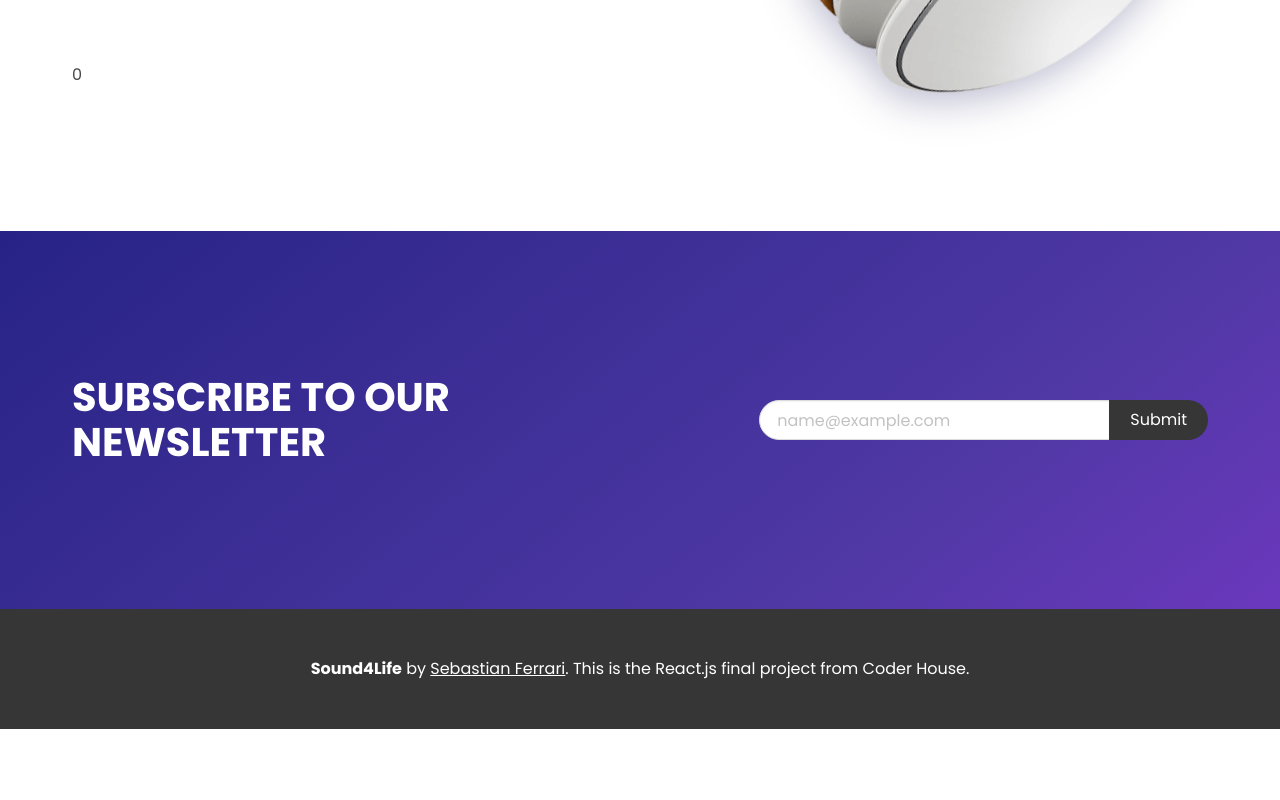
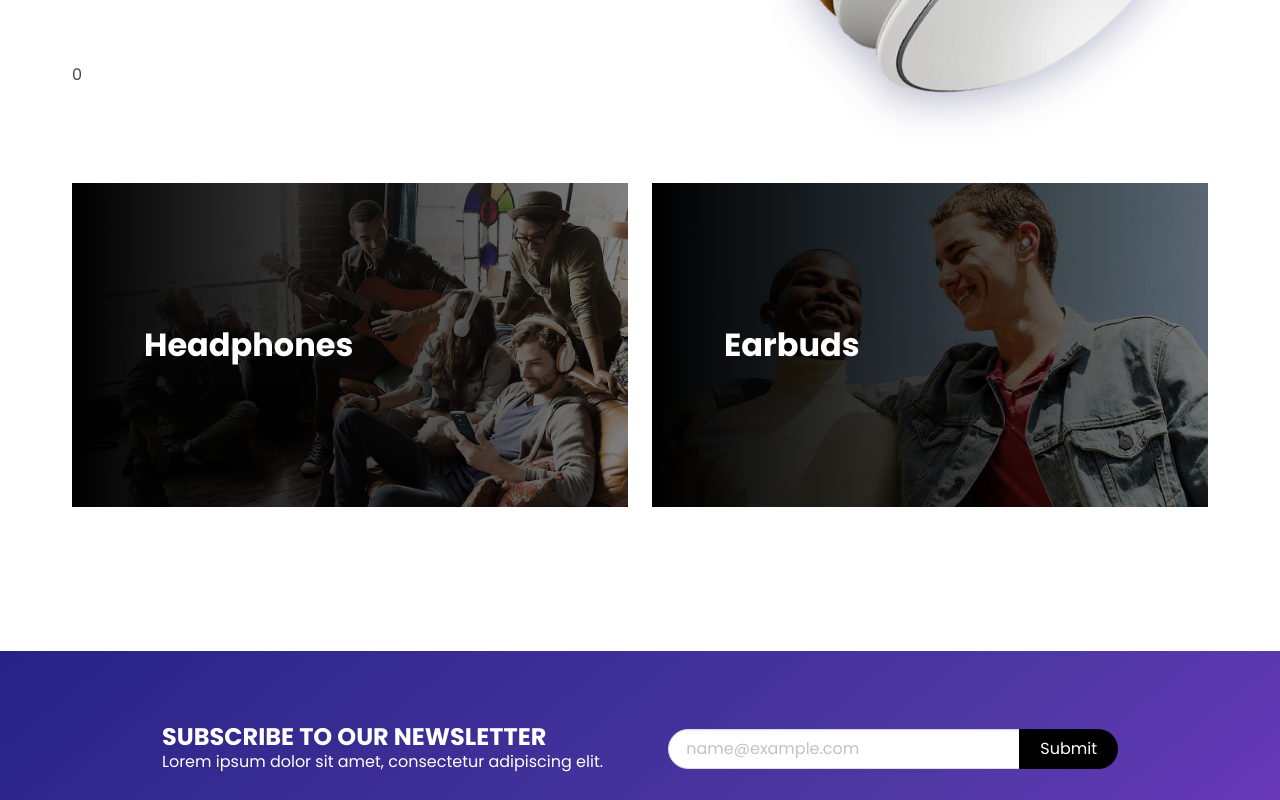
Before and after one commit to sebaferrari23/sound4life-ecommerce, a React (Create React App) app: page / in a window 1280 px wide. Shown: the part 820-1620 px from the top of the page. Before the commit the page ends 1549 px from the top, so only its background shows below. Built offline with nearby package versions, Linux system fonts and the light colour scheme; no server answers; the database is empty.

Commit message:
Add detail of buyer on checkout and some general fixes

```diff
--- a/src/components/Detail/ProductDetails.js
+++ b/src/components/Detail/ProductDetails.js
@@ -53,7 +53,7 @@ const ProductDetail = ({product}) => {
             <div className="column pr-6">
                 <h1 className="title">{product.title}</h1>
                 <h3 className="subtitle">{product.brand}</h3>
-                <p className="mb-5">{product.descripcion}</p>
+                <p className="mb-5">{product.description}</p>
                 <p className="title"><strong>${product.price}</strong></p>
                 <div className="columns mb-5 is-align-items-center">
                     <div className="column">
--- /dev/null
+++ b/src/components/Home/FeaturedCategories.js
@@ -0,0 +1,24 @@
+import {Link} from 'react-router-dom'
+import { categories } from '../../constant/categories'
+
+export const FeaturedCategories = () => {
+    return (
+        <div className="pt-6">
+            <div className="columns">
+
+                { categories.map(
+                    category =>
+                        <div className="column" key={category.id}>
+                            <section className="hero is-category is-medium is-dark is-relative is-clipped">
+                                <Link to={category.route} className="hero-body">
+                                    <div className="title">{category.title}</div>
+                                </Link>
+                                <img className="is-overlay" src={category.image} alt={category.title} />
+                            </section>
+                        </div>
+                    )
+                }
+            </div>
+        </div>
+    )
+}
--- a/src/components/Home/FeaturedProducts.js
+++ b/src/components/Home/FeaturedProducts.js
@@ -25,15 +25,13 @@ const FeaturedProducts = () => {
     }, []);
 
     return (
-        <section className="section is-medium">
-            <div className="container">
-                { loading ?
-                    <Spinner /> :
-                    fetchFeaturedProducts.length &&
-                    <ProductsList productsList={fetchFeaturedProducts} productsTitle="New products" />
-                }
-            </div>
-        </section>
+        <div className="mb-6">
+            { loading ?
+                <Spinner /> :
+                fetchFeaturedProducts.length &&
+                <ProductsList productsList={fetchFeaturedProducts} productsTitle="Featured products" />
+            }
+        </div>
     )
 }
 
--- a/src/components/Home/index.js
+++ b/src/components/Home/index.js
@@ -1,11 +1,17 @@
 import Hero from "./Hero"
 import FeaturedProducts from "./FeaturedProducts"
+import { FeaturedCategories } from "./FeaturedCategories"
 
 const Home = () => {
     return (
         <>
             <Hero />
-            <FeaturedProducts />
+            <section className="section is-medium">
+                <div className="container">
+                    <FeaturedProducts />
+                    <FeaturedCategories />
+                </div>
+            </section>
         </>
     )
 }
--- a/src/components/Product/Product.js
+++ b/src/components/Product/Product.js
@@ -1,7 +1,7 @@
 import { Link } from 'react-router-dom';
 const Product = ( { id, image, title, brand, price} ) => {
     return (
-        <div className="card">
+        <div className="card card--product">
 
             <Link to={`/details/${id}`} className="card-image">
                 <figure className="image">
--- a/src/components/Product/ProductsList.js
+++ b/src/components/Product/ProductsList.js
@@ -4,7 +4,7 @@ const ProductsList = ({productsTitle, productsList}) => {
     return (
         <>
             <h3 className="title is-uppercase mb-6">{ productsTitle }</h3>
-            <div className="columns">
+            <div className="columns is-multiline">
                 { productsList.length && productsList.map((product) => {
                     return (
                         <div className="column is-4" key={product.id}>
--- a/src/components/general/Newsletter.js
+++ b/src/components/general/Newsletter.js
@@ -1,11 +1,16 @@
 const Newsletter = () => {
     return (
-        <section className="hero is-primary is-medium is-bold">
+        <section className="hero is-primary pt-5 pb-5 is-bold">
             <div className="hero-body">
                 <div className="container">
-                    <div className="is-flex is-align-items-center is-justify-content-center">
+                    <div className="columns">
 
-                        <h3 className="title is-uppercase is-2 mb-0 mr-6">Subscribe to our newsletter</h3>
+                        <div className="column is-10 is-offset-1 is-flex is-align-items-center is-justify-content-space-between">
+
+                            <div className="block mb-0">
+                                <h3 className="title is-uppercase is-4 mb-0 mr-6">Subscribe to our newsletter</h3>
+                                <p>Lorem ipsum dolor sit amet, consectetur adipiscing elit.</p>
+                            </div>
 
                             <form action="#">
                                 <div className="field has-addons">
@@ -19,6 +24,8 @@ const Newsletter = () => {
                             </form>
 
                         </div>
+
+                    </div>
                 </div>
             </div>
         </section>
--- a/src/components/general/WidgetCart.js
+++ b/src/components/general/WidgetCart.js
@@ -53,7 +53,7 @@ const WidgetCart = ({show, action}) => {
             { data.itemsCart.totalCart > 0 &&
                 <div className="is-flex is-align-items-center is-justify-content-space-between mt-6">
                     <button className="button is-danger is-rounded" onClick={removeAllItemsFromCart}>Remove all products</button>
-                    <Link to="/cart" className="button is-primary is-pulled-right is-rounded"><span>Go To Cart</span><span className="icon"><i className="fas fa-arrow-right"></i></span></Link>
+                    <Link to="/cart" onClick={action} className="button is-primary is-pulled-right is-rounded"><span>Go To Cart</span><span className="icon"><i className="fas fa-arrow-right"></i></span></Link>
                 </div>
 
             }
--- a/src/styles/App.scss
+++ b/src/styles/App.scss
@@ -11,10 +11,12 @@ $white: #fff;
 $family-sans-serif: "Poppins", sans-serif;
 $primary: $purple;
 $fullhd-enabled: false;
+$dark: #000;
 
 // Update some of Bulma's component variables
 $navbar-item-hover-background-color: transparent;
 $footer-padding: 3rem 1.5rem;
+$box-padding: 1.5rem;
 
 // Import Bulma
 @import "../../node_modules/bulma/sass/utilities/_all.sass";
@@ -24,6 +26,7 @@ $footer-padding: 3rem 1.5rem;
 
 // Elements
 @import "../../node_modules/bulma/sass/elements/button.sass";
+@import "../../node_modules/bulma/sass/elements/icon.sass";
 @import "../../node_modules/bulma/sass/elements/container.sass";
 @import "../../node_modules/bulma/sass/elements/title.sass";
 @import "../../node_modules/bulma/sass/elements/table.sass";
@@ -43,7 +46,5 @@ $footer-padding: 3rem 1.5rem;
 @import "../../node_modules/bulma/sass/layout/footer.sass";
 @import "../../node_modules/bulma/sass/layout/section.sass";
 
-@import "../../node_modules/bulma/bulma";
-
 // Customs scss
 @import "custom.scss";
--- a/src/styles/_custom.scss
+++ b/src/styles/_custom.scss
@@ -1,3 +1,70 @@
+.is-sticky {
+    position: sticky;
+    top: 105px;
+}
+
+.card {
+    overflow: visible;
+    min-height: 554px;
+    &.card--product {
+        .card-image {
+            img {
+                transition: all .4s ease-in-out;
+                transform: translateY(0);
+                filter: drop-shadow(0 5px 10px rgba(34,34,100,.1));
+            }
+            &:hover {
+                img {
+                    transform: translateY(-10px);
+                    filter: drop-shadow(0 10px 20px rgba(34,34,100,.05));
+                }
+            }
+        }
+    }
+}
+
+.hero {
+    &.is-category {
+        .hero-body {
+            position: relative;
+            z-index: 10;
+        }
+        &:before {
+            display: block;
+            content: '';
+            position: absolute;
+            z-index: 5;
+            top: 0;
+            left: 0;
+            right: 0;
+            bottom: 0;
+            background-image: linear-gradient(to right, rgba(0,0,0,1) 0%, rgba(0,0,0,0) 100%);
+            transition: all .4s ease-in-out;
+        }
+        img {
+            opacity: .5;
+            object-fit: cover;
+            z-index: 1;
+            height: 100%;
+            width: 100%;
+            transition: all .4s ease-in-out;
+        }
+        &:hover {
+            &:before {
+                opacity: .5;
+            }
+            img {
+                transform: scale(1.05);
+                opacity: .8;
+            }
+        }
+    }
+}
+
+.icon-circle {
+    border-radius: 50%;
+}
+
 .footer {
     text-align: center;
     p, strong, a {
@@ -13,14 +80,15 @@
     z-index: 9999;
     height: 100vh;
     width: 30%;
-    right: -30%;
+    transform: translateX(100%);
     top: 0;
+    right: 0;
     background: #fff;
     transition: all 0.5s ease-in-out;
     padding: 30px;
     min-width: 430px;
     &.open {
-        right: 0;
+        transform: translateX(0);
         box-shadow: -15px 0 30px rgba(0,0,0,0.05);
     }
 }
```
Also changed, not shown: src/components/Checkout/index.js (+93 -1 lines), src/components/Home/Hero.js (line endings or trailing spaces). Lines whose indentation alone changed are shown as unchanged.
